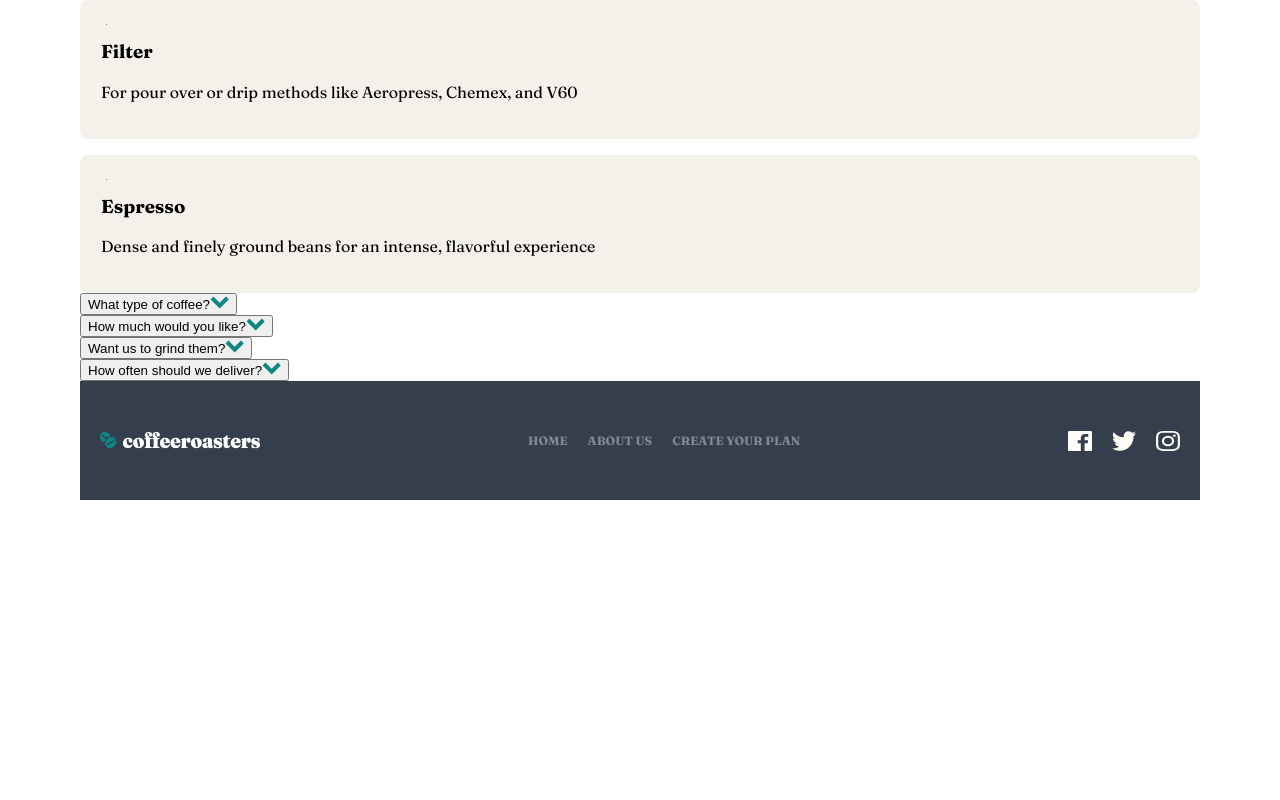
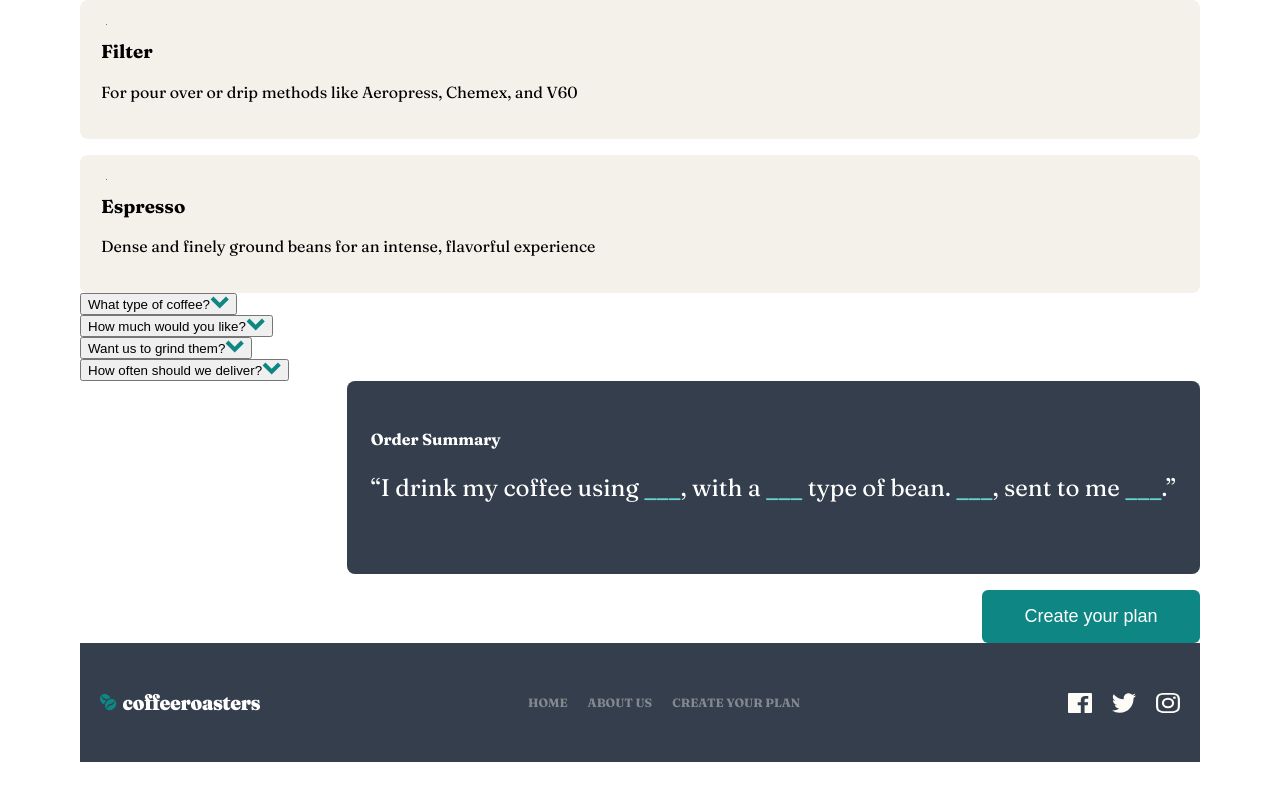
Before and after one commit to maha404/coffeeroasters-subscription-site, a React (Vite) app in the folder coffee-subscription-site/: page /subscribe in a window 1280 px wide. Shown: the part 1642-2442 px from the top of the page. Before the commit the page ends 2182 px from the top, so only its background shows below. Built offline with nearby package versions, Linux system fonts and the light colour scheme.

Commit message:
Add OrderSummarySection component and update subscription questions for improved order summary display

```diff
--- a/coffee-subscription-site/src/App.css
+++ b/coffee-subscription-site/src/App.css
@@ -826,3 +826,33 @@ header {
     flex-direction: column;
     gap: 16px;
 }
+
+.order-summary-section {
+    background-color: var(--neutral-900);
+    color: var(--neutral-0);
+    padding: 48px 24px;
+    border-radius: 8px;
+    font-size: bold;
+
+    h2 {
+        font-size: 16px;;
+        margin: 0;
+    }
+
+    p{
+        font-size: 24px;
+    }
+
+}
+
+.highlight {
+    color: var(--teal-300);
+    font-weight: bold;
+}
+
+.order-summary-container {
+    display: flex;
+    align-items: end;
+    flex-direction: column;
+    gap: 16px;
+}
--- /dev/null
+++ b/coffee-subscription-site/src/Components/OrderSummarySection.tsx
@@ -0,0 +1,22 @@
+import Button from "./Button"
+
+interface props {
+    drinkingPreference: string
+    coofeeType: string
+    grindOption: string
+    quantity: string
+    deliveryFrequency: string
+}
+
+
+export default function OrderSummarySection(props: props) {
+    return (
+        <div className="order-summary-container">
+            <div className="order-summary-section">
+                <h2>Order Summary</h2>
+                <p>“I drink my coffee using <span className="highlight">{props.drinkingPreference}</span>, with a <span className="highlight">{props.coofeeType}</span> type of bean. <span className="highlight">{props.quantity}</span>, sent to me <span className="highlight">{props.deliveryFrequency}</span>.”</p>
+            </div>
+            <Button text="Create your plan" />
+        </div>
+    )
+}
--- a/coffee-subscription-site/src/Pages/SubscribePage.tsx
+++ b/coffee-subscription-site/src/Pages/SubscribePage.tsx
@@ -8,6 +8,7 @@ import PreferencesList from '../Components/PreferencesList'
 import QuestionCard from "../Components/QuestionCard"
 import QuestionToggle from "../Components/QuestionToggle"
 import questionsData from '../data/subscriptionQuestions.json'
+import OrderSummarySection from "../Components/OrderSummarySection"
 
 interface QuestionOption {
     value: string
@@ -82,6 +83,13 @@ export default function SubscribePage() {
                     </QuestionToggle>
                 )
             })}
+            <OrderSummarySection
+                drinkingPreference={selectedAnswers['drinking-preference'] || '___'}
+                coofeeType={selectedAnswers['coffee-type'] || '___'}
+                grindOption={selectedAnswers['grind-option'] || '___'}
+                quantity={selectedAnswers['quantity'] || '___'}
+                deliveryFrequency={selectedAnswers['delivery-frequency'] || '___'}
+            />
         </div>
     )
 }
--- a/coffee-subscription-site/src/data/subscriptionQuestions.json
+++ b/coffee-subscription-site/src/data/subscriptionQuestions.json
@@ -1,8 +1,8 @@
 [
   {
-    "id": "drink-preference",
+    "id": "drinking-preference",
     "title": "How do you drink your coffee?",
-    "name": "drink-preference",
+    "name": "drinking-preference",
     "options": [
       {
         "value": "Capsule",
@@ -88,9 +88,9 @@
     ]
   },
   {
-    "id": "deliveries",
+    "id": "delivery-frequency",
     "title": "How often should we deliver?",
-    "name": "deliveries",
+    "name": "delivery-frequency",
     "options": [
       {
         "value": "Every week",
```
